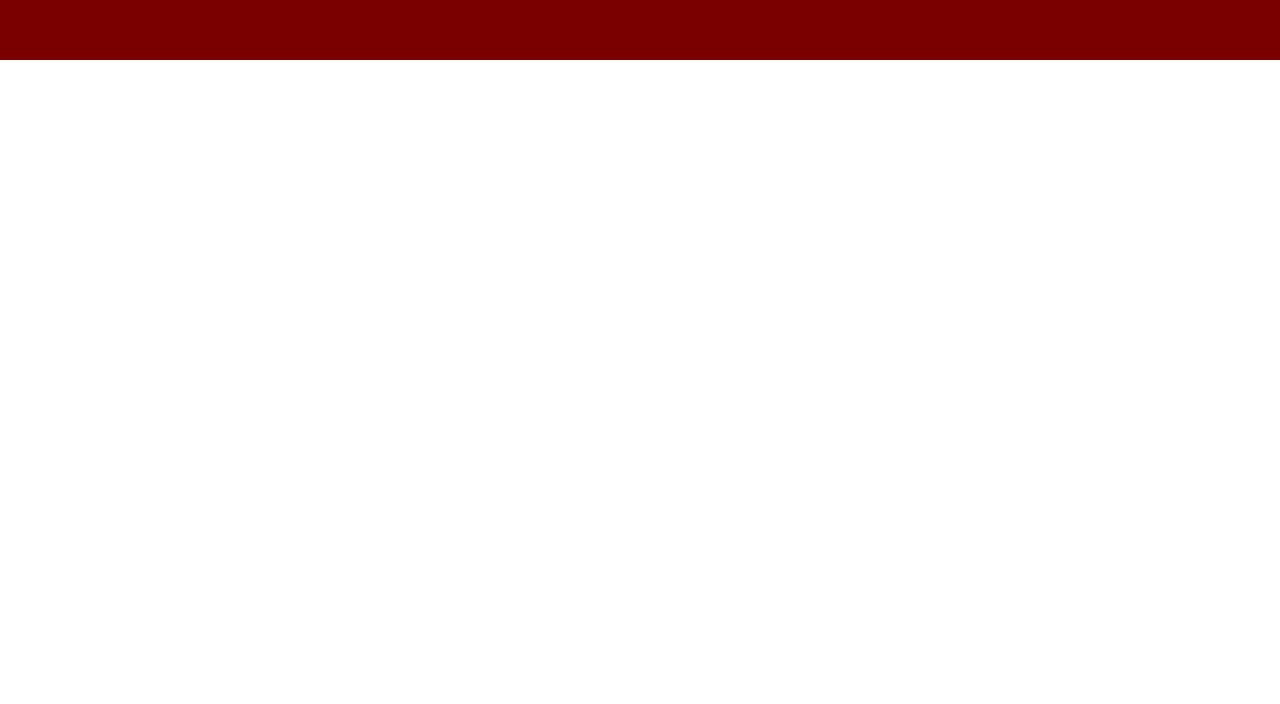
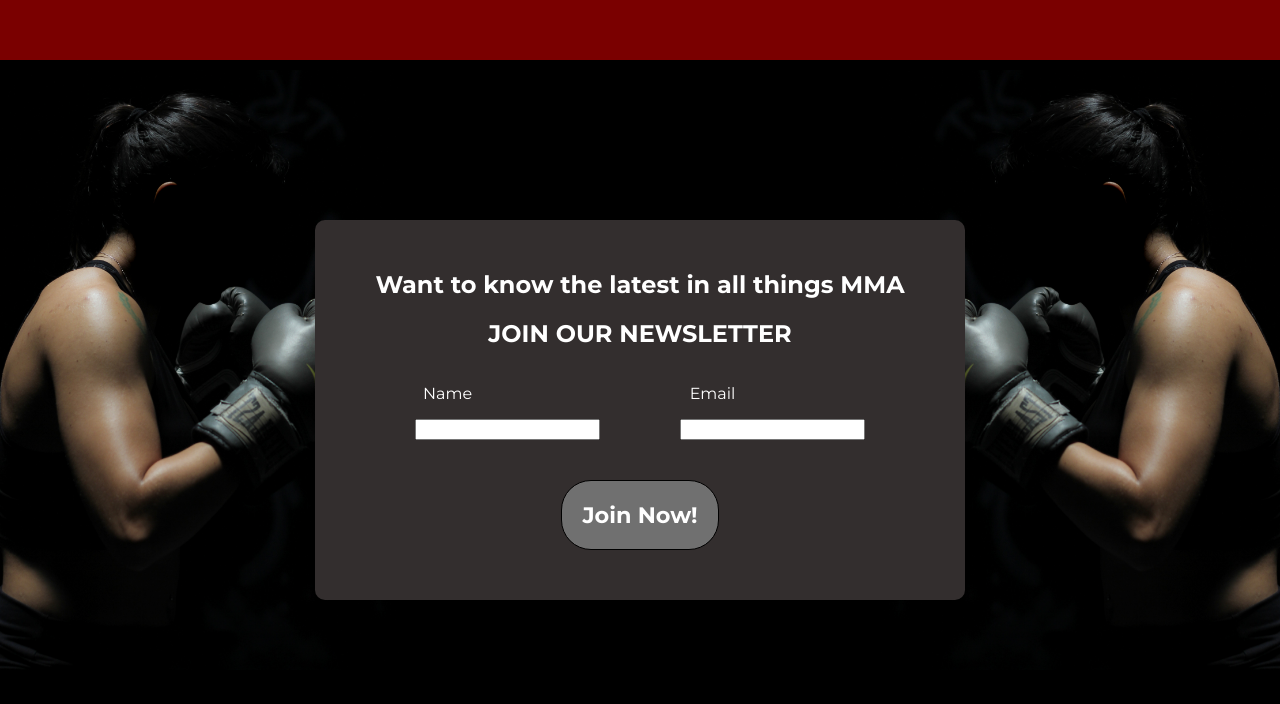
Before and after one commit to MichaelGomes/Fight-Fitness, a website: page index.html in a window 1280 px wide. Shown: the part 1598-2302 px from the top of the page. Before the commit the page ends 1658 px from the top, so only its background shows below. Drawn offline with Linux system fonts and the light colour scheme.

Commit message:
Newsletter Section

```diff
--- a/index.html
+++ b/index.html
@@ -88,6 +88,30 @@
           </div>
         </div>
       </section>
+      <section id="newsletter">
+        <img class="boxer-left" src="images/boxer.jpg" alt="boxer-facing-right">
+        <img class="boxer-right" src="images/boxer.jpg" alt="boxer-facing-left">
+
+        <div class="news-wrapper">
+          <form class="" action="index.html" method="post">
+            <h1>Want to know the latest in all things MMA</h1>
+            <h2>JOIN OUR NEWSLETTER</h2>
+            <div class="inputs">
+              <div class="input-1">
+                <p>Name</p>
+                <input type="text" name="Name" required>
+              </div>
+              <div class="input-2">
+                <p>Email</p>
+                <input type="email" name="Email" required>
+              </div>
+
+            </div>
+            <button class="news-button" type="button" name="button">Join Now!</button>
+          </form>
+
+        </div>
+      </section>
   </body>
   <footer>
     <script src="index.js" charset="utf-8"></script>
--- a/main.css
+++ b/main.css
@@ -291,3 +291,77 @@ cite {
     bottom: 130px;
   }
 }
+/*-----------------------------NEWSLETTER---------------------------------------*/
+
+#newsletter {
+  background-color: black;
+  height: 100vh;
+  min-height: 300px;
+  padding-top: 10px;
+}
+
+#newsletter img {
+  width: 400px;
+  z-index: 1;
+  position: absolute;
+}
+
+.boxer-right {
+  right: 0px;
+  transform: scaleX(-1);
+}
+
+.news-wrapper {
+  background-color: #332e2e;
+  position: relative;
+  z-index: 2;
+  width: 60%;
+  max-width: 650px;
+  min-width: 250px;
+  margin: 150px auto;
+  border-radius: 10px;
+  text-align: center;
+  padding: 30px;
+}
+
+.news-wrapper p {
+  position: relative;
+  right: 60px;
+}
+
+.news-wrapper h1 {
+  font-size: 1.5em;
+}
+
+.news-button {
+  background-color: #707070;
+  color: white;
+  margin: 20px auto;
+  border: 1px solid black;
+  border-radius: 30px;
+  padding: 20px;
+  font-family: inherit;
+  font-size: 1.4em;
+  font-weight: bold;
+  cursor: pointer;
+}
+
+/*-----------------------------NEWSLETTER RESPONSIVENESS---------------------------------------*/
+
+@media only screen and (max-width: 800px) {
+  .boxer-right {
+    display: none;
+  }
+}
+
+@media only screen and (min-width: 800px) {
+  .inputs {
+    display: flex;
+  }
+  .input-1 {
+    margin: auto 40px 20px auto;
+  }
+  .input-2 {
+    margin: auto auto 20px 40px;
+  }
+}
```
